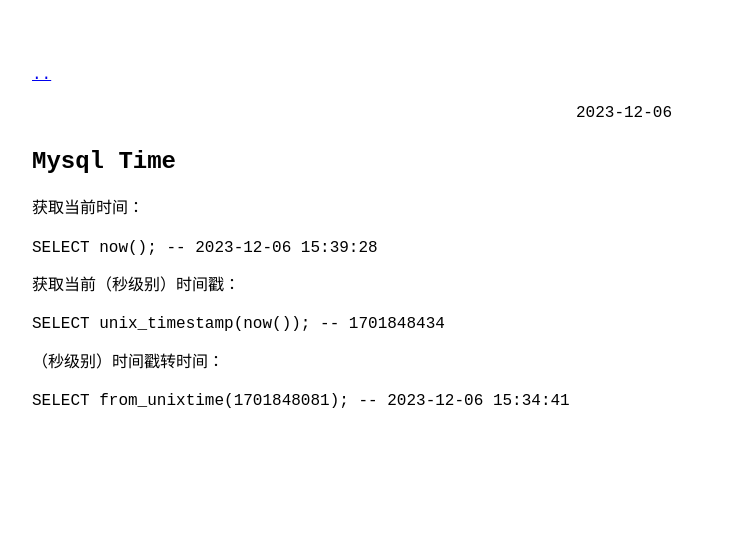
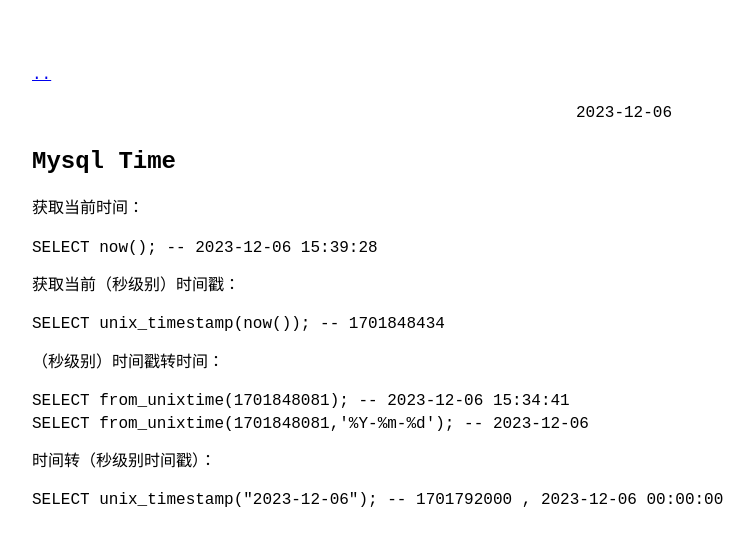
Before and after one commit to Jurneez/doraemon, a Jekyll site: the page built from _posts/2023-12-06-mysql-time.md, in a window 1280 px wide. Shown: the top 546 px of the page, without its empty margins (288-1042 px from the left). Built offline with Jekyll 4.4.1, drawn with Linux system fonts in a browser that asks for light colours.

Commit message:
mysql time

```diff
--- a/_posts/2023-12-06-mysql-time.md
+++ b/_posts/2023-12-06-mysql-time.md
@@ -14,4 +14,9 @@ SELECT unix_timestamp(now()); -- 1701848434
 （秒级别）时间戳转时间：
 <pre>
 SELECT from_unixtime(1701848081); -- 2023-12-06 15:34:41
+SELECT from_unixtime(1701848081,'%Y-%m-%d'); -- 2023-12-06
 <pre>
+时间转（秒级别时间戳）：
+<pre>
+SELECT unix_timestamp("2023-12-06"); -- 1701792000 , 2023-12-06 00:00:00
+</pre>
```
